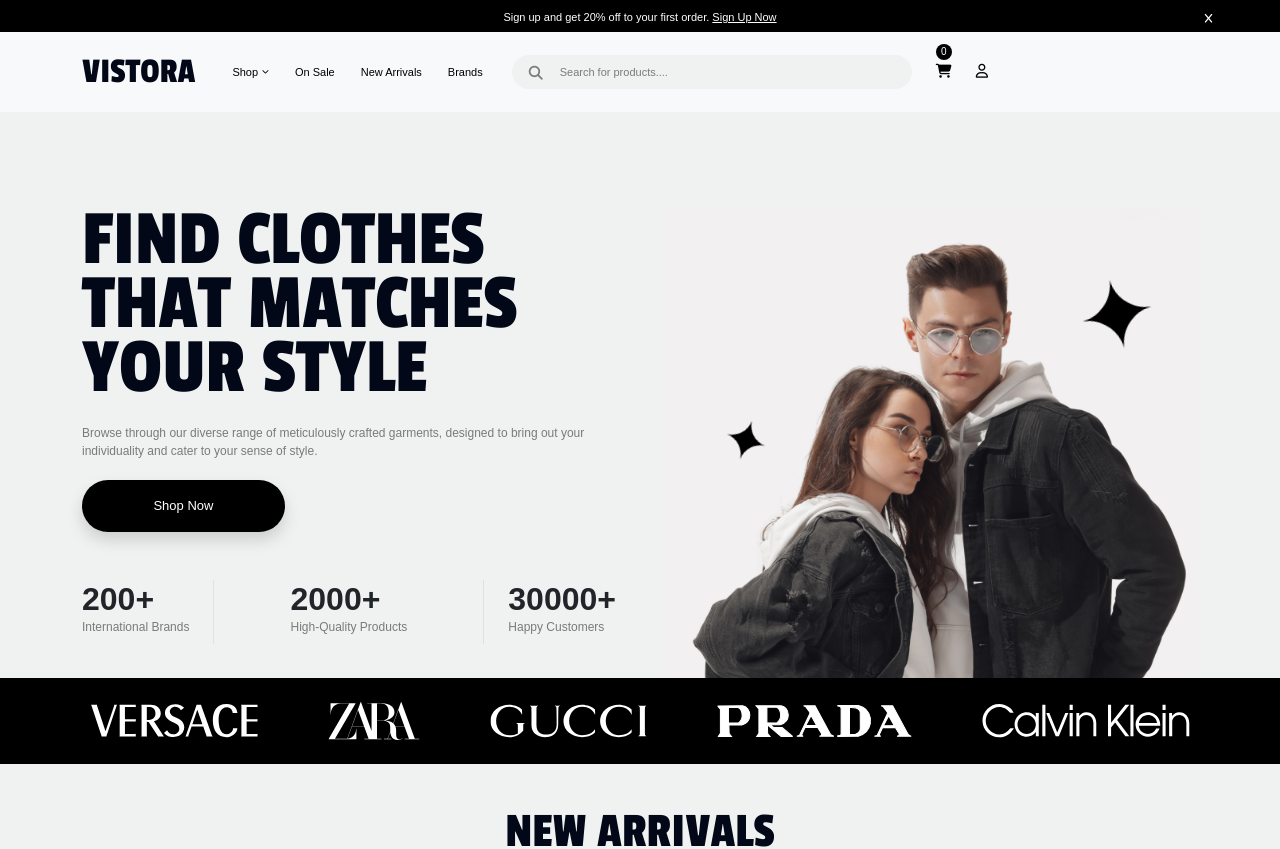
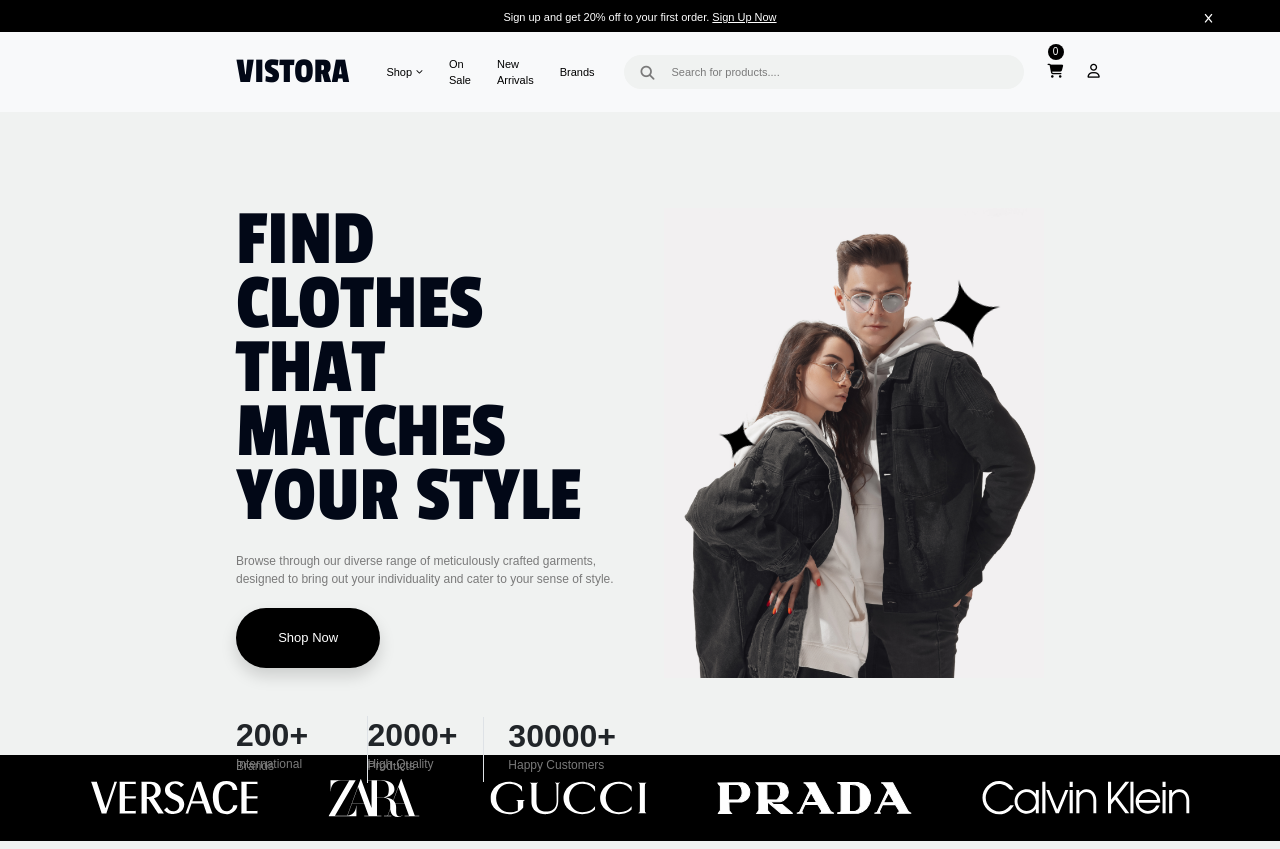
Before and after one commit to mazenrashaddd/vistora, a React (Create React App) app: page / in a window 1280 px wide. Shown: the top 849 px of the page. Built offline with nearby package versions, Linux system fonts and the light colour scheme; a web font is replaced by a local one.

Commit message:
shop api

```diff
--- a/src/App.css
+++ b/src/App.css
@@ -26,9 +26,9 @@
   color: #020817;
 }
 
-/* .container{
+.container{
   width: 65%;
-} */
+}
 
 a {
   text-decoration: none;
--- a/src/Pages/Shop/index.jsx
+++ b/src/Pages/Shop/index.jsx
@@ -213,7 +213,7 @@
                 {products.map((item, i) => {
                   return (
                     <div className="col-lg-3 col-md-6">
-                      <Link>
+                      <Link to = {`/product/${item.id}`}>
                         <div key={i} className="card border-0 rounded-3">
                           <img
                             src={item.image}
```
